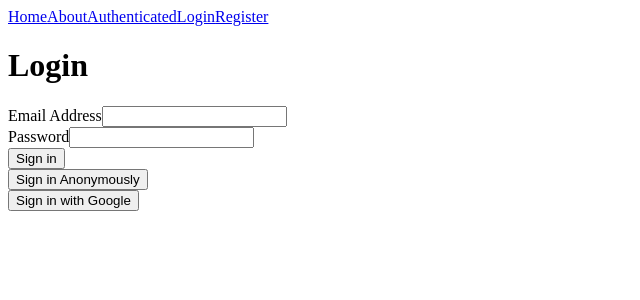
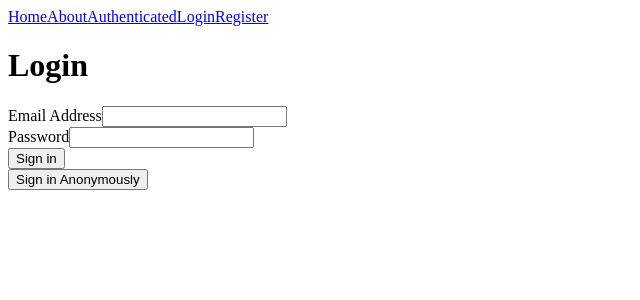
Before and after one commit to caesar2021/vuejs-firebase-auth, a Vue app: page /login in a window 1280 px wide. Shown: the top 300 px of the page, without its empty margins (0-640 px from the left). Built offline with nearby package versions, Linux system fonts and the light colour scheme; no server answers.

Commit message:
fixed #1 by removing the option to login with google

```diff
--- a/src/components/Login.vue
+++ b/src/components/Login.vue
@@ -14,13 +14,12 @@
 			<br/>
 			<button type="button" @click="anon">Sign in Anonymously</button>
 			<br/>
-			<button type="button" @click="google">Sign in with Google</button>
 		</div>
 	</form>
 </template>
 
 <script setup>
-	import { reactive } from 'vue'
+	import { reactive, onMounted } from 'vue'
 	import { useSessionStore } from '@/stores/session'
 
 	const emit = defineEmits(['authenticated'])
@@ -57,15 +56,4 @@
 			})
 	}
 
-	const google = () => {
-		state.error = null;
-		session.loginWithGoogle()
-			.then(()=>{
-				emit("authenticated")
-			})
-			.catch(err => {
-				state.error = err
-			})
-	}
-
 </script>
--- a/src/stores/session.js
+++ b/src/stores/session.js
@@ -4,10 +4,8 @@ import {
   getAuth,
   onAuthStateChanged,
   createUserWithEmailAndPassword,
-  GoogleAuthProvider,
   signInWithEmailAndPassword,
   signInAnonymously,
-  signInWithPopup,
   signOut
 } from 'firebase/auth'
 
@@ -42,13 +40,6 @@ export const useSessionStore = defineStore({
           this.SET_USER(result.user)
         } )
     },
-    loginWithGoogle(){
-      const provider = new GoogleAuthProvider();
-      return signInWithPopup( this.getAuth, provider)
-        .then( result => {
-          this.SET_USER(result.user);
-        })
-    },
     loginAnonymously(){
       return signInAnonymously( this.getAuth )
         .then( result => {
```
